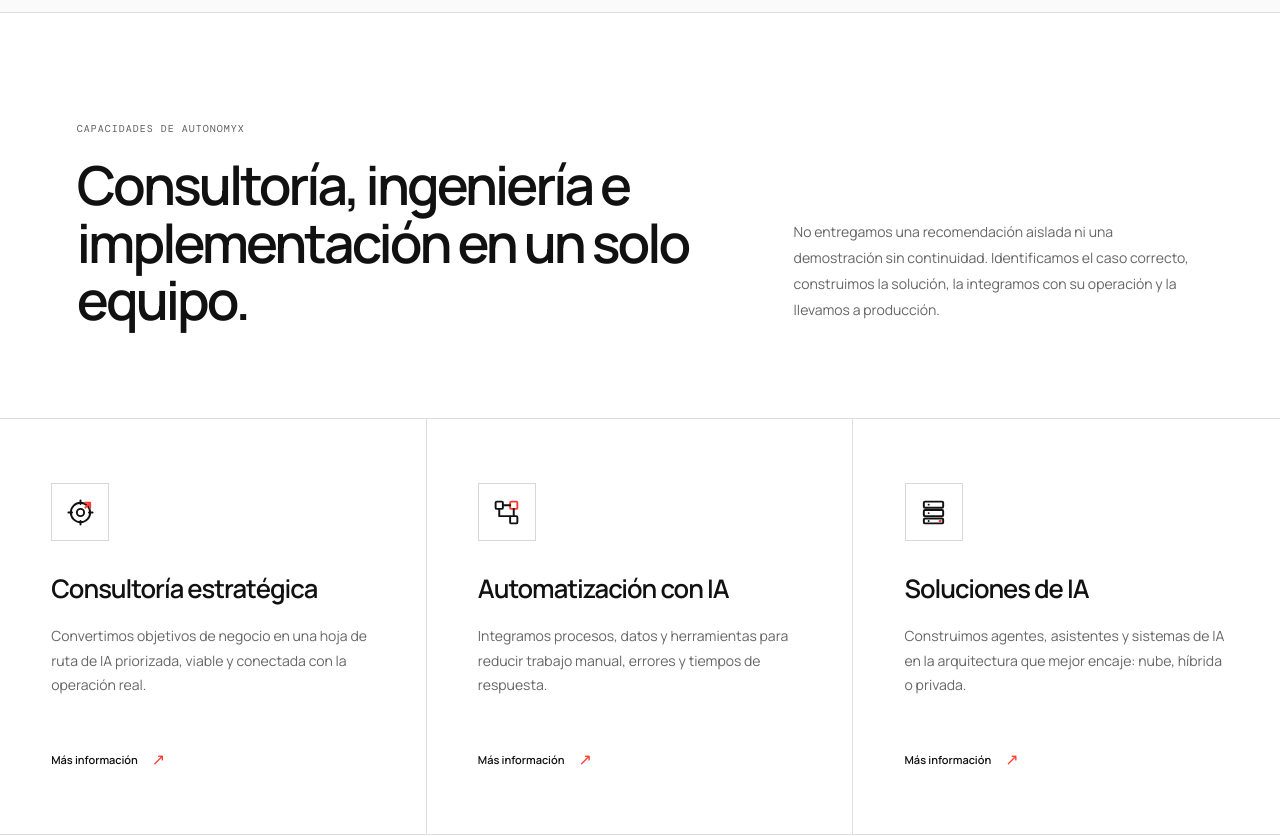
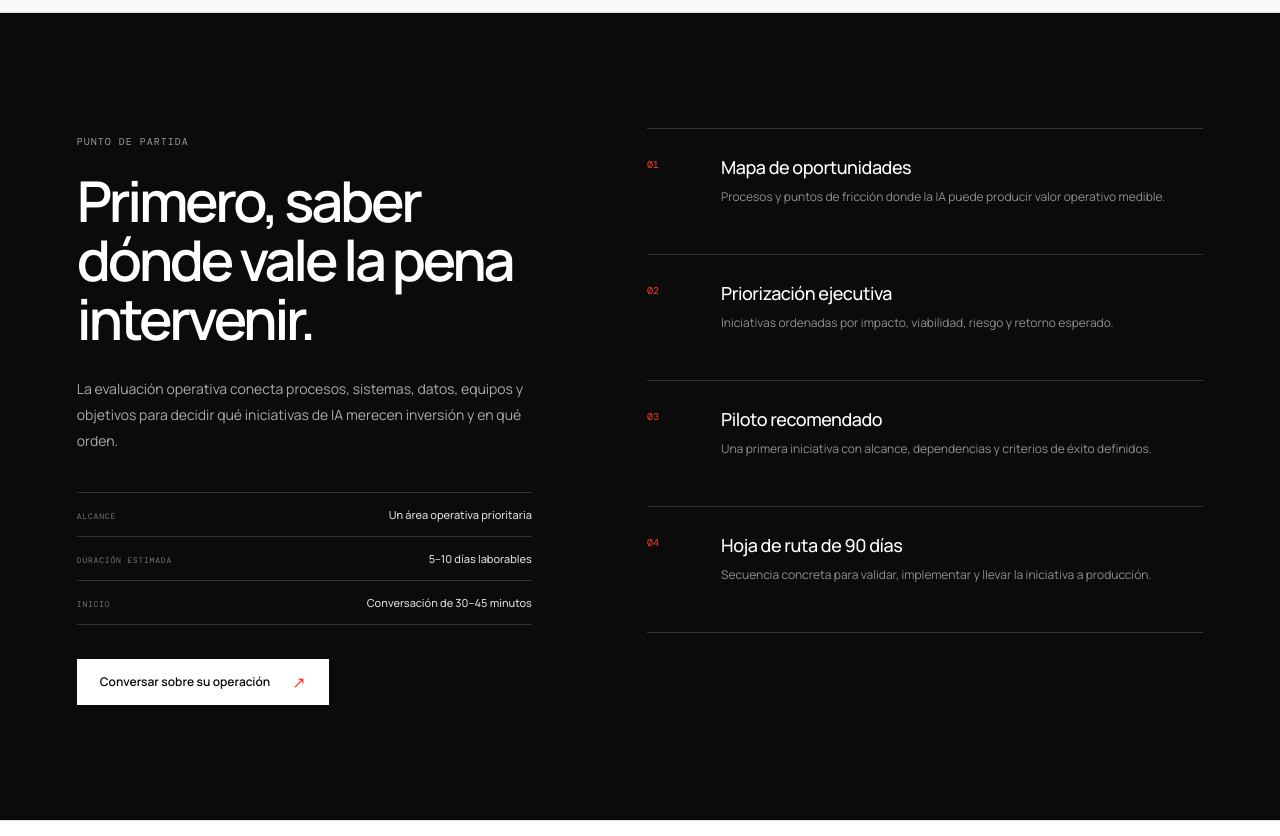
Before and after one commit to Arconte112/autonomyx-landing, a React (Vite) app: page / in a window 1280 px wide. Shown: the part 1120-1956 px from the top of the page. Built offline with nearby package versions, Linux system fonts and the light colour scheme.

Commit message:
Align landing with operational AI assessment offer

```diff
--- a/src/App.tsx
+++ b/src/App.tsx
@@ -82,6 +82,29 @@ const delivery = [
   { icon: 'tools' as IconName, title: 'Construimos', copy: 'Desarrollamos, integramos y validamos la solución.' },
   { icon: 'rocket' as IconName, title: 'Desplegamos', copy: 'Implementamos con seguridad y mínima disrupción.' },
   { icon: 'chart' as IconName, title: 'Evolucionamos', copy: 'Medimos, aprendemos y mejoramos continuamente.' },
+]
+
+const diagnosticDeliverables = [
+  {
+    n: '01',
+    title: 'Mapa de oportunidades',
+    copy: 'Procesos y puntos de fricción donde la IA puede producir valor operativo medible.',
+  },
+  {
+    n: '02',
+    title: 'Priorización ejecutiva',
+    copy: 'Iniciativas ordenadas por impacto, viabilidad, riesgo y retorno esperado.',
+  },
+  {
+    n: '03',
+    title: 'Piloto recomendado',
+    copy: 'Una primera iniciativa con alcance, dependencias y criterios de éxito definidos.',
+  },
+  {
+    n: '04',
+    title: 'Hoja de ruta de 90 días',
+    copy: 'Secuencia concreta para validar, implementar y llevar la iniciativa a producción.',
+  },
 ]
 
 const faqs = [
@@ -352,11 +375,11 @@ function App() {
         <section className="hero section-frame" id="inicio">
           <div className="hero-copy">
             <div className="eyebrow"><span/> Consultoría e implementación de IA · República Dominicana</div>
-            <h1>IA empresarial, de la estrategia a producción.</h1>
-            <p>AUTONOMYX diseña e implementa automatizaciones, agentes y soluciones de inteligencia artificial integradas a los procesos, datos y sistemas de su empresa.</p>
+            <h1>IA empresarial, de la oportunidad a producción.</h1>
+            <p>Ayudamos a empresas a identificar dónde la inteligencia artificial puede generar impacto económico real y a convertir esas oportunidades en sistemas funcionando.</p>
             <div className="hero-actions">
-              <button className="button button-dark contact-trigger" type="button" onClick={openContact}>Hablar con un consultor <Arrow/></button>
-              <a className="button button-light" href="#consultoria">Ver soluciones <Arrow/></a>
+              <button className="button button-dark contact-trigger" type="button" onClick={openContact}>Explorar una oportunidad <Arrow/></button>
+              <a className="button button-light" href="#evaluacion">Cómo comenzamos <Arrow/></a>
             </div>
           </div>
           <HeroDiagram />
@@ -386,12 +409,37 @@ function App() {
           </div>
         </section>
 
+        <section className="diagnostic section-block" id="evaluacion" aria-labelledby="diagnostic-title">
+          <div className="diagnostic-heading">
+            <span className="section-kicker">Punto de partida</span>
+            <h2 id="diagnostic-title">Primero, saber dónde vale la pena intervenir.</h2>
+            <p>La evaluación operativa conecta procesos, sistemas, datos, equipos y objetivos para decidir qué iniciativas de IA merecen inversión y en qué orden.</p>
+            <div className="diagnostic-meta">
+              <div><span>Alcance</span><strong>Un área operativa prioritaria</strong></div>
+              <div><span>Duración estimada</span><strong>5–10 días laborables</strong></div>
+              <div><span>Inicio</span><strong>Conversación de 30–45 minutos</strong></div>
+            </div>
+            <button className="button button-dark contact-trigger" type="button" onClick={openContact}>Conversar sobre su operación <Arrow/></button>
+          </div>
+          <div className="diagnostic-deliverables" aria-label="Entregables del diagnóstico operativo de inteligencia artificial">
+            {diagnosticDeliverables.map((item) => (
+              <article key={item.n}>
+                <span>{item.n}</span>
+                <div>
+                  <h3>{item.title}</h3>
+                  <p>{item.copy}</p>
+                </div>
+              </article>
+            ))}
+          </div>
+        </section>
+
         <section className="services-intro section-frame" id="consultoria">
           <div>
             <span className="section-kicker">Capacidades de AUTONOMYX</span>
             <h2>Consultoría, ingeniería e implementación en un solo equipo.</h2>
           </div>
-          <p>No entregamos una recomendación aislada ni una demostración sin continuidad. Identificamos el caso correcto, construimos la solución, la integramos con su operación y la llevamos a producción.</p>
+          <p>Comenzamos con evidencia operativa, definimos la iniciativa correcta y, cuando existe una oportunidad viable, asumimos su diseño, integración y puesta en producción.</p>
         </section>
 
         <section className="services" aria-label="Servicios de consultoría, automatización e inteligencia artificial">
--- a/src/styles.css
+++ b/src/styles.css
@@ -538,6 +538,110 @@ footer nav a:hover {
   line-height: 1.6;
 }
 
+.diagnostic {
+  display: grid;
+  grid-template-columns: minmax(340px, .9fr) minmax(460px, 1.1fr);
+  gap: clamp(60px, 9vw, 150px);
+  border-bottom: 1px solid var(--line);
+  background: #0b0b0b;
+  color: white;
+}
+
+.diagnostic .section-kicker {
+  color: #9b9b9b;
+}
+
+.diagnostic-heading h2 {
+  max-width: 650px;
+  margin: 0;
+  font-size: clamp(38px, 4.4vw, 64px);
+  line-height: 1.05;
+  letter-spacing: -.058em;
+  font-weight: 600;
+}
+
+.diagnostic-heading > p {
+  max-width: 620px;
+  margin: 28px 0 0;
+  color: #aaa;
+  font-size: 14px;
+  line-height: 1.85;
+}
+
+.diagnostic-meta {
+  margin: 38px 0 34px;
+  border-top: 1px solid #303030;
+}
+
+.diagnostic-meta div {
+  padding: 14px 0;
+  display: flex;
+  align-items: baseline;
+  justify-content: space-between;
+  gap: 22px;
+  border-bottom: 1px solid #303030;
+}
+
+.diagnostic-meta span {
+  color: #777;
+  font-family: var(--mono);
+  font-size: 8px;
+  letter-spacing: .1em;
+  text-transform: uppercase;
+}
+
+.diagnostic-meta strong {
+  color: #d8d8d8;
+  font-size: 11px;
+  font-weight: 500;
+  text-align: right;
+}
+
+.diagnostic .button-dark {
+  border-color: white;
+  background: white;
+  color: #0b0b0b;
+}
+
+.diagnostic .button-dark:hover {
+  background: #e9e9e9;
+}
+
+.diagnostic-deliverables {
+  border-top: 1px solid #343434;
+}
+
+.diagnostic-deliverables article {
+  min-height: 126px;
+  padding: 26px 0;
+  display: grid;
+  grid-template-columns: 54px 1fr;
+  gap: 20px;
+  border-bottom: 1px solid #343434;
+}
+
+.diagnostic-deliverables article > span {
+  padding-top: 3px;
+  color: var(--signal);
+  font-family: var(--mono);
+  font-size: 10px;
+}
+
+.diagnostic-deliverables h3 {
+  margin: 0 0 8px;
+  font-size: 18px;
+  font-weight: 500;
+  letter-spacing: -.025em;
+}
+
+.diagnostic-deliverables p {
+  max-width: 520px;
+  margin: 0;
+  color: #8f8f8f;
+  font-size: 12px;
+  line-height: 1.7;
+}
+
 .services-intro {
   min-height: 370px;
   padding-top: clamp(84px, 8vw, 124px);
@@ -1341,6 +1445,11 @@ footer p {
 }
 
 @media (max-width: 1100px) {
+  .diagnostic {
+    grid-template-columns: 1fr 1fr;
+    gap: 56px;
+  }
+
   .header-inner {
     grid-template-columns: 1fr auto;
   }
@@ -1415,6 +1524,10 @@ footer p {
 }
 
 @media (max-width: 820px) {
+  .diagnostic {
+    grid-template-columns: 1fr;
+  }
+
   .section-frame,
   .section-block {
     padding-left: 24px;
@@ -1509,6 +1622,16 @@ footer p {
 }
 
 @media (max-width: 590px) {
+  .diagnostic-meta div {
+    align-items: flex-start;
+    flex-direction: column;
+    gap: 6px;
+  }
+
+  .diagnostic-meta strong {
+    text-align: left;
+  }
+
   .site-header {
     height: 68px;
   }
```
Also changed, not shown: 1 other file (tests, documents, lock files or other folders).
